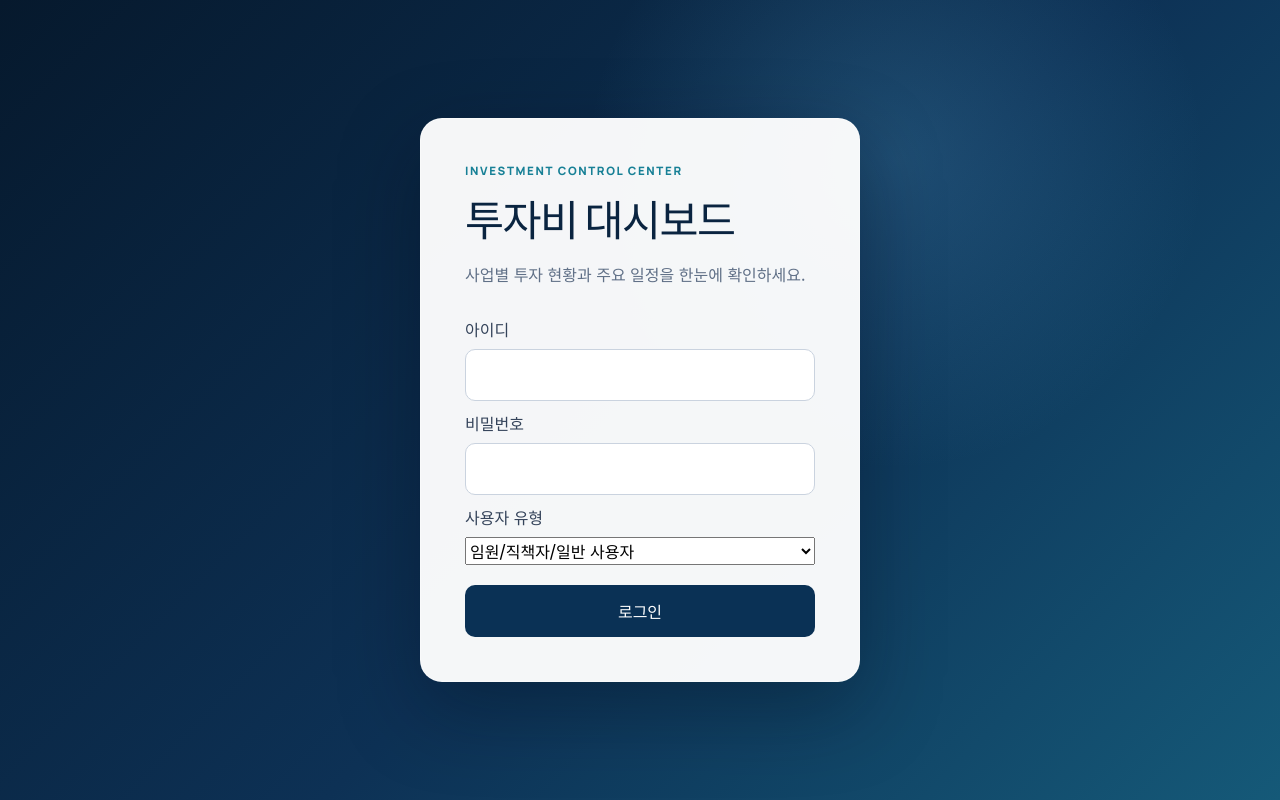
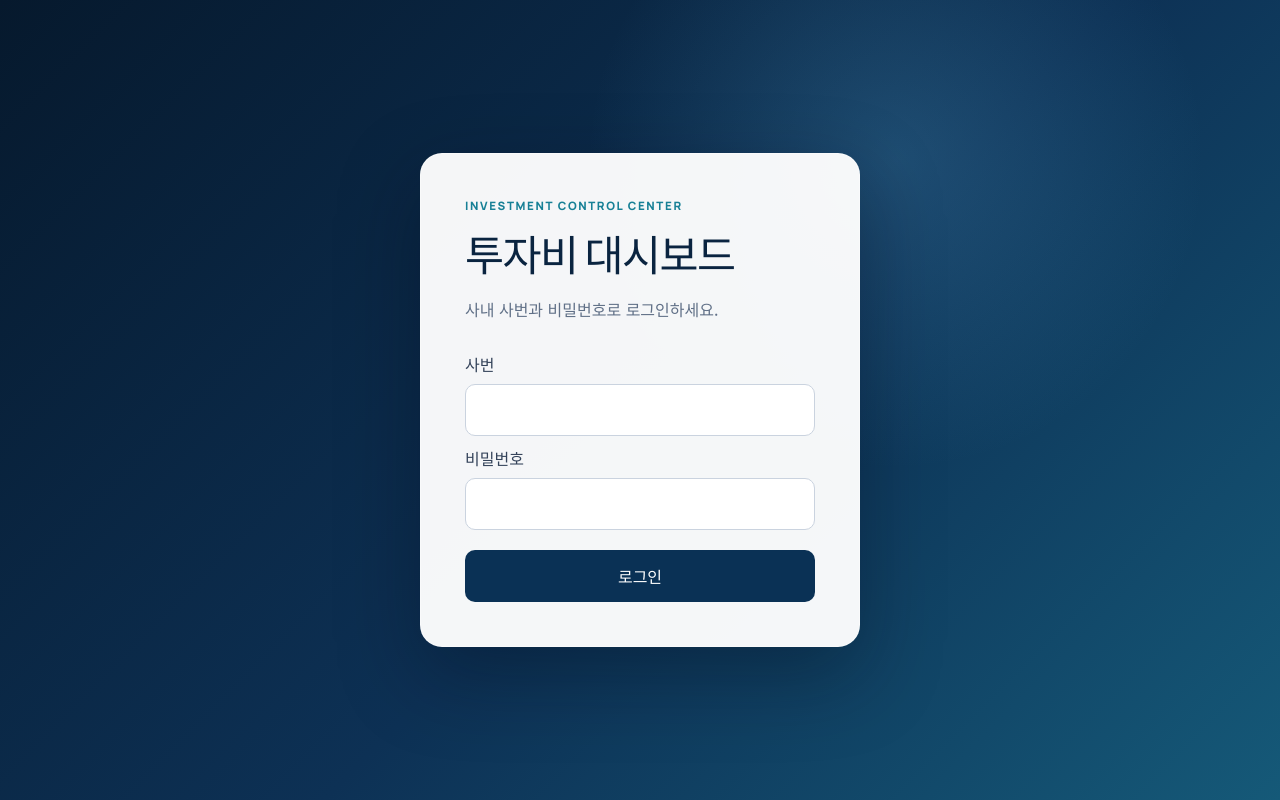
Before and after one commit to hwannee1078/Investment-Control-Dashboard, a React (Vite) app: page /login in a window 1280 px wide. Built offline with nearby package versions, Linux system fonts and the light colour scheme.

Commit message:
feat: assign roles by employee id

```diff
--- a/src/features/auth/LoginPage.tsx
+++ b/src/features/auth/LoginPage.tsx
@@ -1,97 +1,30 @@
 import { type FormEvent, useState } from 'react'
 import { useLocation, useNavigate } from 'react-router-dom'
+import { createAuthenticatedSession } from './authStore'
+import { getUserRole } from './userStore'
 
-import { createAuthenticatedSession, type UserRole } from './authStore'
-
-type LoginErrors = {
-  username?: string
-  password?: string
-}
+type LoginErrors = { username?: string; password?: string }
 
 export default function LoginPage() {
   const navigate = useNavigate()
   const location = useLocation()
   const [username, setUsername] = useState('')
   const [password, setPassword] = useState('')
-  const [role, setRole] = useState<UserRole>('viewer')
   const [errors, setErrors] = useState<LoginErrors>({})
-
   function handleSubmit(event: FormEvent<HTMLFormElement>) {
     event.preventDefault()
-
     const nextErrors: LoginErrors = {}
-    if (username.trim() === '') {
-      nextErrors.username = '아이디를 입력해 주세요.'
-    }
-    if (password.trim() === '') {
-      nextErrors.password = '비밀번호를 입력해 주세요.'
-    }
+    if (!username.trim()) nextErrors.username = '사번을 입력해 주세요.'
+    if (!password.trim()) nextErrors.password = '비밀번호를 입력해 주세요.'
     setErrors(nextErrors)
-
-    if (Object.keys(nextErrors).length > 0) {
-      return
-    }
-
-    createAuthenticatedSession(role)
+    if (Object.keys(nextErrors).length > 0) return
+    createAuthenticatedSession(getUserRole(username.trim()))
     const requestedPath = (location.state as { from?: string } | null)?.from
     navigate(requestedPath ?? '/dashboard', { replace: true })
   }
-
-  return (
-    <main className="login-shell">
-      <section className="login-card" aria-labelledby="login-title">
-        <p className="eyebrow">Investment Control Center</p>
-        <h1 id="login-title">투자비 대시보드</h1>
-        <p className="login-intro">사업별 투자 현황과 주요 일정을 한눈에 확인하세요.</p>
-
-        <form className="login-form" onSubmit={handleSubmit} noValidate>
-          <label>
-            <span>아이디</span>
-            <input
-              autoComplete="username"
-              value={username}
-              onChange={(event) => setUsername(event.target.value)}
-              aria-invalid={errors.username !== undefined}
-              aria-describedby={errors.username ? 'username-error' : undefined}
-            />
-          </label>
-          {errors.username && (
-            <p className="field-error" id="username-error">
-              {errors.username}
-            </p>
-          )}
-
-          <label>
-            <span>비밀번호</span>
-            <input
-              type="password"
-              autoComplete="current-password"
-              value={password}
-              onChange={(event) => setPassword(event.target.value)}
-              aria-invalid={errors.password !== undefined}
-              aria-describedby={errors.password ? 'password-error' : undefined}
-            />
-          </label>
-          {errors.password && (
-            <p className="field-error" id="password-error">
-              {errors.password}
-            </p>
-          )}
-
-          <label>
-            <span>사용자 유형</span>
-            <select aria-label="사용자 유형" value={role} onChange={(event) => setRole(event.target.value as UserRole)}>
-              <option value="viewer">임원/직책자/일반 사용자</option>
-              <option value="staff">실무담당자</option>
-              <option value="admin">관리자</option>
-            </select>
-          </label>
-
-          <button className="primary-button" type="submit">
-            로그인
-          </button>
-        </form>
-      </section>
-    </main>
-  )
+  return <main className="login-shell"><section className="login-card" aria-labelledby="login-title"><p className="eyebrow">Investment Control Center</p><h1 id="login-title">투자비 대시보드</h1><p className="login-intro">사내 사번과 비밀번호로 로그인하세요.</p><form className="login-form" onSubmit={handleSubmit} noValidate>
+    <label><span>사번</span><input autoComplete="username" value={username} onChange={(event) => setUsername(event.target.value)} aria-invalid={errors.username !== undefined} /></label>{errors.username ? <p className="field-error">{errors.username}</p> : null}
+    <label><span>비밀번호</span><input type="password" autoComplete="current-password" value={password} onChange={(event) => setPassword(event.target.value)} aria-invalid={errors.password !== undefined} /></label>{errors.password ? <p className="field-error">{errors.password}</p> : null}
+    <button className="primary-button" type="submit">로그인</button>
+  </form></section></main>
 }
--- /dev/null
+++ b/src/features/auth/userStore.ts
@@ -0,0 +1,16 @@
+import type { UserRole } from './authStore'
+
+export const USER_DIRECTORY_KEY = 'investment-dashboard.user-directory.v1'
+export type UserAccount = { employeeId: string; role: UserRole }
+const DEFAULT_USERS: UserAccount[] = [{ employeeId: 'admin', role: 'admin' }]
+
+export function listUsers(storage: Storage = localStorage): UserAccount[] {
+  const raw = storage.getItem(USER_DIRECTORY_KEY)
+  if (!raw) return DEFAULT_USERS
+  try { const parsed = JSON.parse(raw) as unknown; return Array.isArray(parsed) ? parsed as UserAccount[] : DEFAULT_USERS } catch { return DEFAULT_USERS }
+}
+export function getUserRole(employeeId: string, storage: Storage = localStorage): UserRole { return listUsers(storage).find((user) => user.employeeId === employeeId)?.role ?? 'viewer' }
+export function saveUserRole(employeeId: string, role: UserRole, storage: Storage = localStorage): void {
+  const users = listUsers(storage).filter((user) => user.employeeId !== employeeId)
+  storage.setItem(USER_DIRECTORY_KEY, JSON.stringify([...users, { employeeId, role }]))
+}
--- a/src/features/manage/ProjectManagePage.tsx
+++ b/src/features/manage/ProjectManagePage.tsx
@@ -5,6 +5,7 @@ import type { Project } from '../../domain/project'
 import ProjectForm from './ProjectForm'
 import { canAdminEdit, getSessionRole } from '../auth/authStore'
 import { isWorkflowFinalized } from '../auth/workflowStore'
+import UserRoleManagement from './UserRoleManagement'
 
 export default function ProjectManagePage() {
   const repository = useMemo(() => new ProjectRepository(), [])
@@ -21,6 +22,7 @@ export default function ProjectManagePage() {
 
   return (
     <main className="page-shell">
+      {role === 'admin' ? <UserRoleManagement /> : null}
       <header className="page-heading">
         <div>
           <p className="eyebrow">Project Administration</p>
--- /dev/null
+++ b/src/features/manage/UserRoleManagement.tsx
@@ -0,0 +1,17 @@
+import { useState } from 'react'
+import { listUsers, saveUserRole } from '../auth/userStore'
+import type { UserRole } from '../auth/authStore'
+
+export default function UserRoleManagement() {
+  const [users, setUsers] = useState(listUsers())
+  const [employeeId, setEmployeeId] = useState('')
+  const [role, setRole] = useState<UserRole>('viewer')
+  function save() {
+    const id = employeeId.trim()
+    if (!id) return
+    saveUserRole(id, role)
+    setUsers(listUsers())
+    setEmployeeId('')
+  }
+  return <section className="management-panel" aria-labelledby="user-role-title"><div className="panel-heading"><div><p className="eyebrow">Access Administration</p><h2 id="user-role-title">사용자 권한 지정</h2></div><p>사번별 메뉴 접근 권한을 지정합니다.</p></div><div className="inline-form"><label>사번<input aria-label="권한 지정 사번" value={employeeId} onChange={(event) => setEmployeeId(event.target.value)} /></label><label>권한<select aria-label="지정 권한" value={role} onChange={(event) => setRole(event.target.value as UserRole)}><option value="viewer">임원/직책자/조회</option><option value="staff">실무담당자</option><option value="admin">관리자</option></select></label><button className="primary-button" type="button" onClick={save}>저장</button></div><table aria-label="사용자 권한 목록"><thead><tr><th>사번</th><th>권한</th></tr></thead><tbody>{users.map((user) => <tr key={user.employeeId}><th scope="row">{user.employeeId}</th><td>{user.role === 'admin' ? '관리자' : user.role === 'staff' ? '실무담당자' : '조회 전용'}</td></tr>)}</tbody></table></section>
+}
```
